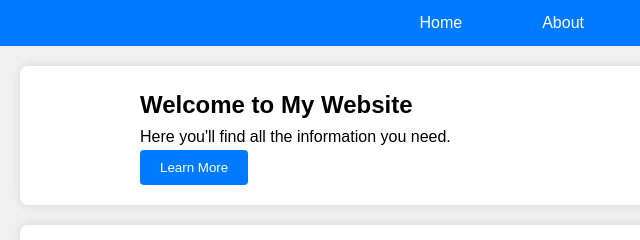
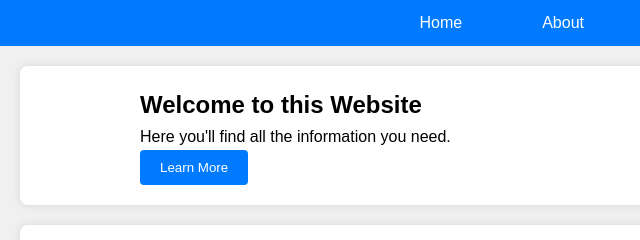
Before and after one commit to Shi-cancode/alx_html_css., a plain HTML site: page index.html in a window 1280 px wide. Shown: the top 240 px of the page, 0-640 px from the left. Drawn offline with Linux system fonts and the light colour scheme.

Commit message:
index.html

```diff
--- a/index.html
+++ b/index.html
@@ -3,7 +3,7 @@
 <head>
     <meta charset="UTF-8">
     <meta name="viewport" content="width=device-width, initial-scale=1.0">
-    <title>Your Welcome </title>
+    <title> Welcome </title>
     <link rel="stylesheet" href="styles.css">
 </head>
 <body>
@@ -24,7 +24,7 @@
     <main class="main-content">
         <section class="section">
             <div class="container">
-                <h1>Welcome to My Website</h1>
+                <h1>Welcome to this Website</h1>
                 <p>Here you'll find all the information you need.</p>
                 <button class="button">Learn More</button>
             </div>
```
